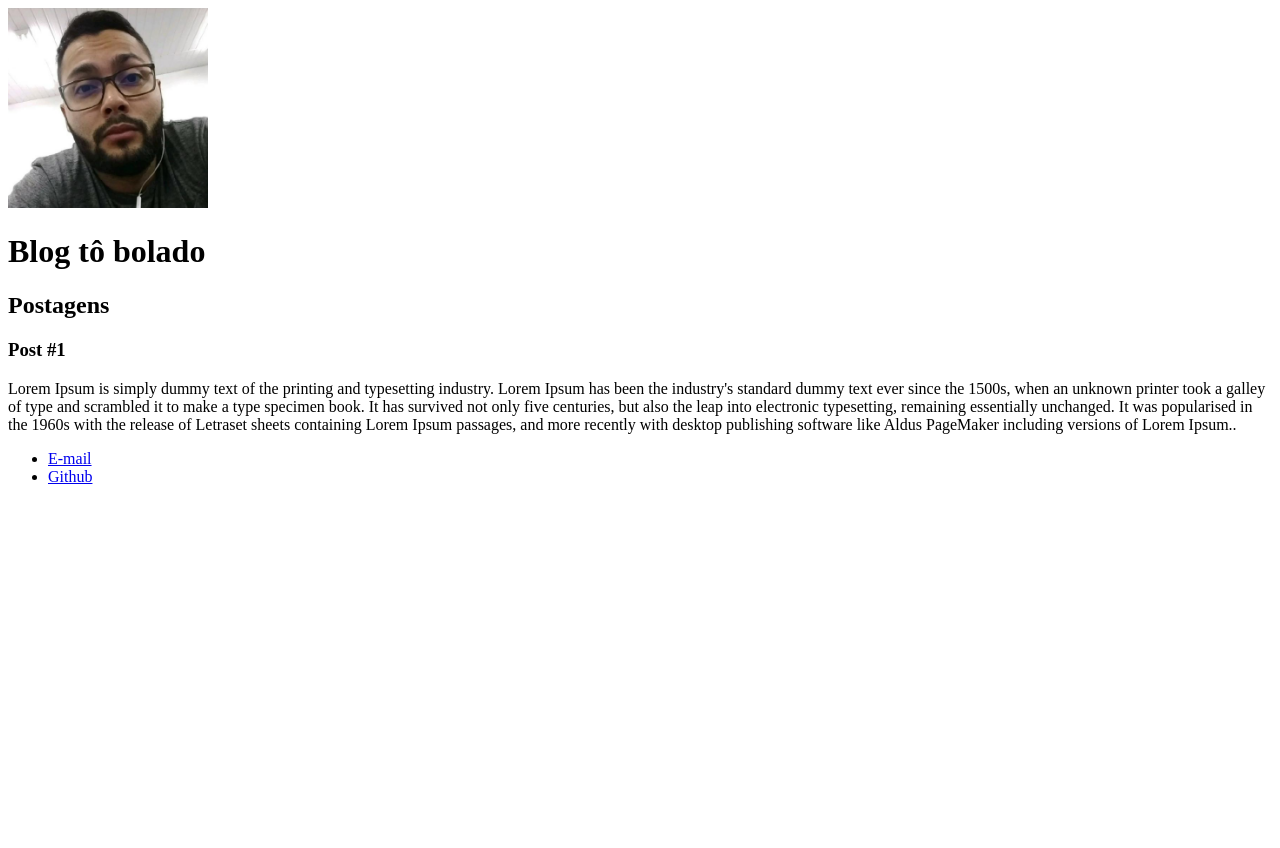
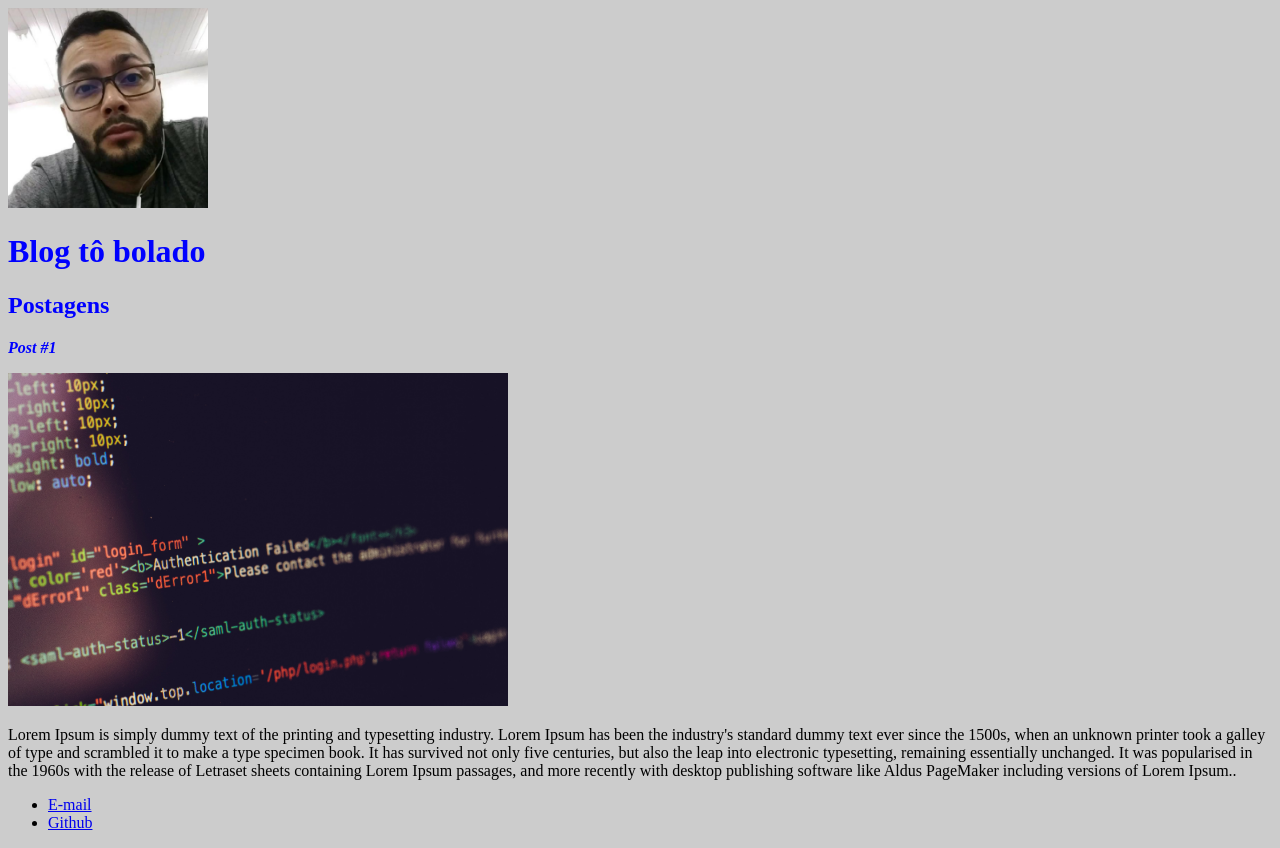
Before and after one commit to luangitdev/aprendizado, a plain HTML site: page HTML_CSS/index.html in a window 1280 px wide. Before the commit the page ends 800 px from the top, so only its background shows below. Drawn offline with Linux system fonts and the light colour scheme.

Commit message:
Adicionado imagem do post e arquivo de estilo css

```diff
--- /dev/null
+++ b/HTML_CSS/estilo.css
@@ -0,0 +1,12 @@
+body {
+    background: #ccc;
+}
+
+#title, .subtitle, .post_title {
+    color: blue;
+}
+
+.post_title {
+    font-size: 16px;
+    font-style: italic;
+}
--- a/HTML_CSS/index.html
+++ b/HTML_CSS/index.html
@@ -4,20 +4,22 @@
     <meta charset="UTF-8">
     <meta http-equiv="X-UA-Compatible" content="IE=edge">
     <meta name="viewport" content="width=device-width, initial-scale=1.0">
+    <link rel="stylesheet" href="estilo.css">
     <title>Curso HTML Dio</title>
 </head>
 <body>
     <header>
         <img src="imgperfil.png" width="200px"/>
-        <h1> Blog tô bolado </h1>
+        <h1 id="title"> Blog tô bolado </h1>
     </header>
     <section>
         <header>
-            <h2> Postagens </h2>
+            <h2 class="subtitle"> Postagens </h2>
         </header>
         <article>
             <header>
-                <h3> Post #1 </h3>
+                <h3 class="post_title"> Post #1 </h3>
+                <img src="post1.jpg" alt="Foto de uma página com códigos html" width="500px">
             </header>
             <p>
                 Lorem Ipsum is simply dummy text of the printing and typesetting industry.
```
Also changed, not shown: HTML_CSS/post1.jpg (added).
